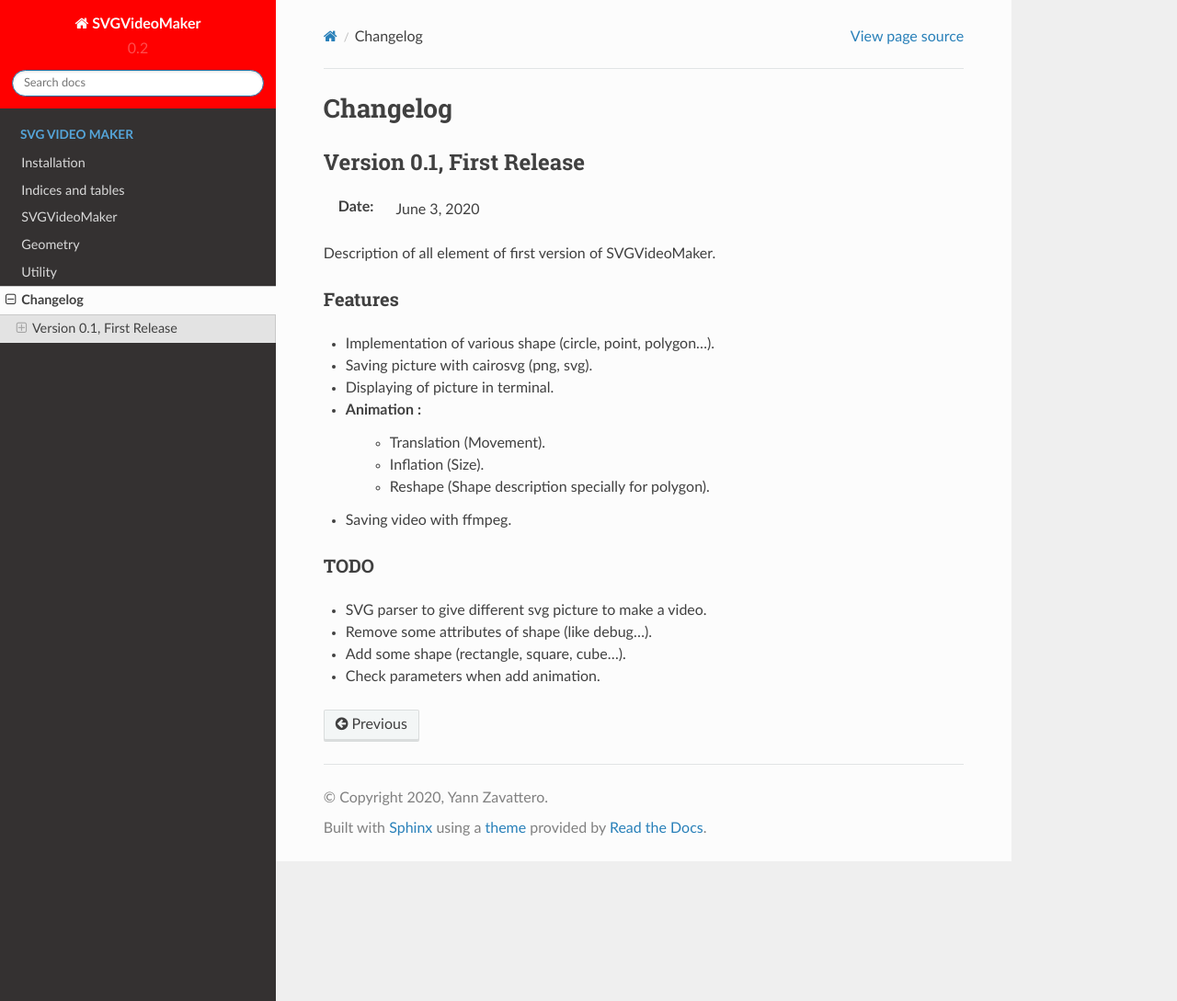
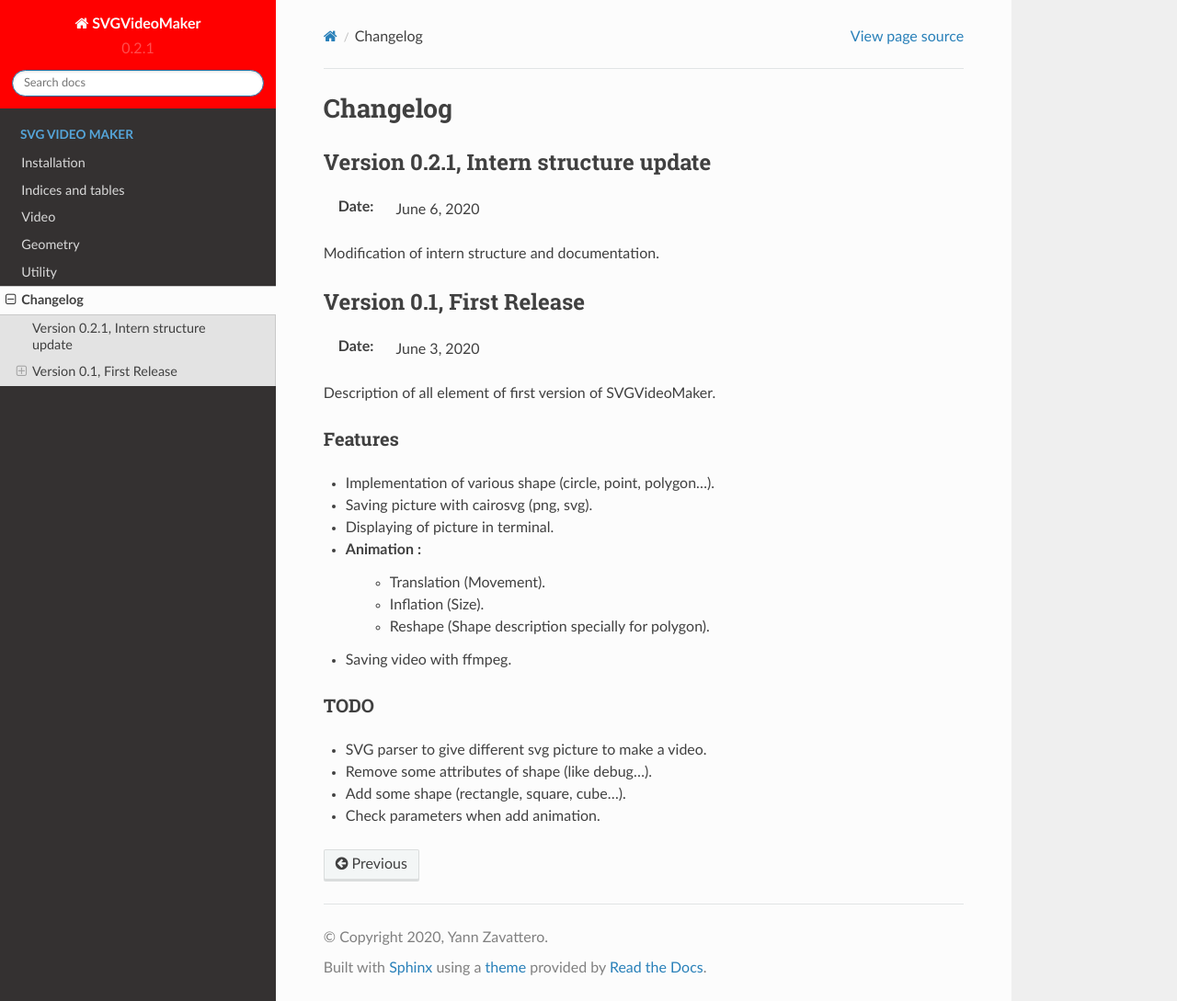
Before and after one commit to evayann/SVGVideoMaker, a Sphinx documentation site: the page built from Documentation/changelog.rst, in a window 1280 px wide and 1089 px high. Shown: the whole window at 92% size. Built offline with Sphinx 7.4.7 and the Read the Docs theme 2.0.0, drawn with Linux system fonts in a browser that asks for light colours.

Commit message:
New update for documentation

```diff
--- a/Documentation/changelog.rst
+++ b/Documentation/changelog.rst
@@ -1,6 +1,13 @@
 *********
 Changelog
 *********
+
+Version 0.2.1, Intern structure update
+======================================
+
+:Date: June 6, 2020
+
+Modification of intern structure and documentation.
 
 Version 0.1, First Release
 ==========================
--- a/Documentation/conf.py
+++ b/Documentation/conf.py
@@ -21,7 +21,7 @@
 author = 'Yann Zavattero'
 
 # The full version, including alpha/beta/rc tags
-version = release = '0.2'
+version = release = '0.2.1'
 
 master_doc = 'index'
 
--- a/Documentation/documentation.rst
+++ b/Documentation/documentation.rst
@@ -5,9 +5,9 @@
 * :ref:`modindex`
 * :ref:`search`
 
-SVGVideoMaker
+Video
 ===================
-.. automodule:: SVGVideoMaker
+.. automodule:: video
    :members:
 
 Geometry
--- a/setup.py
+++ b/setup.py
@@ -5,7 +5,7 @@
 
 setuptools.setup(
     name="SVGVideoMaker",
-    version="0.2",
+    version="0.2.1",
     author="Yann Zavattero",
     author_email="yann.zavattero@hotmail.com",
     description="Creator of video from svg with cairosvg, ffmpeg",
```
